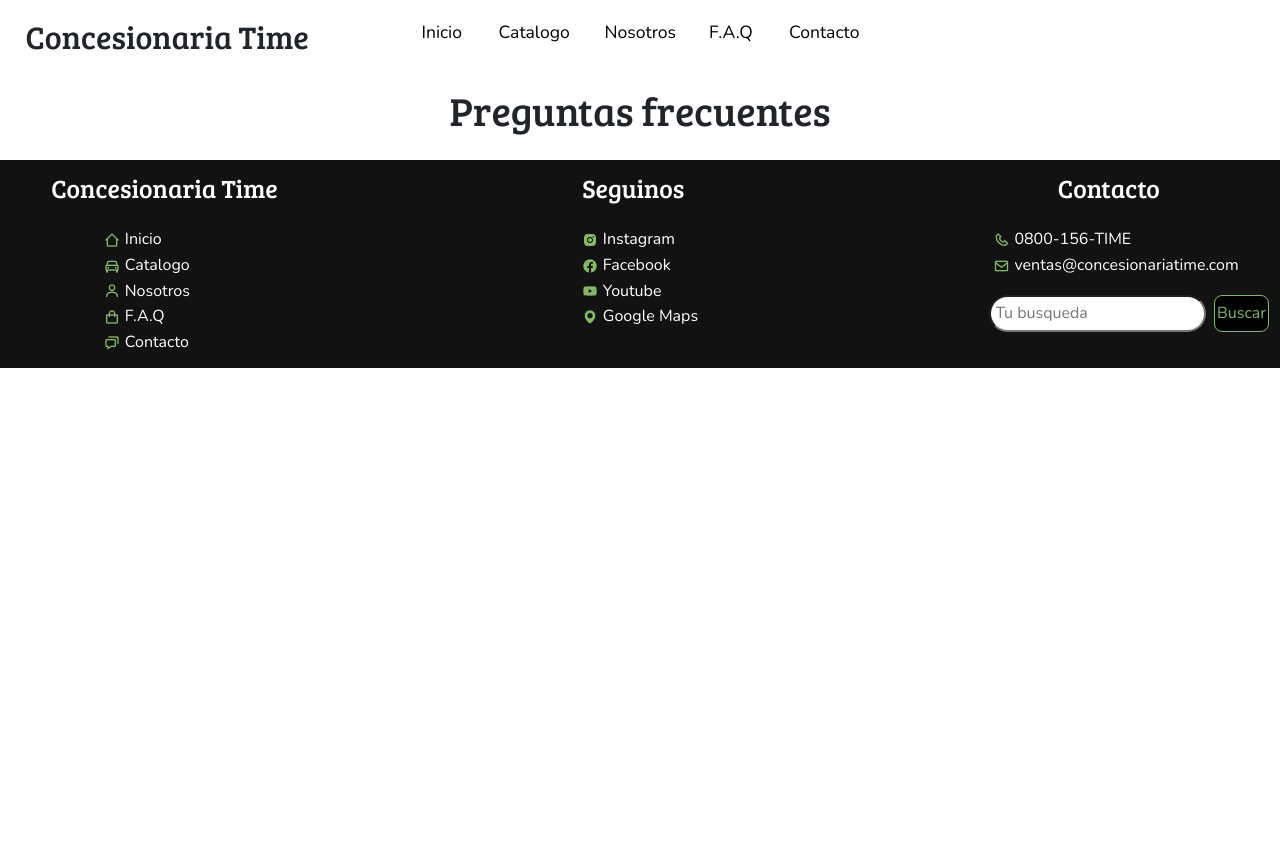
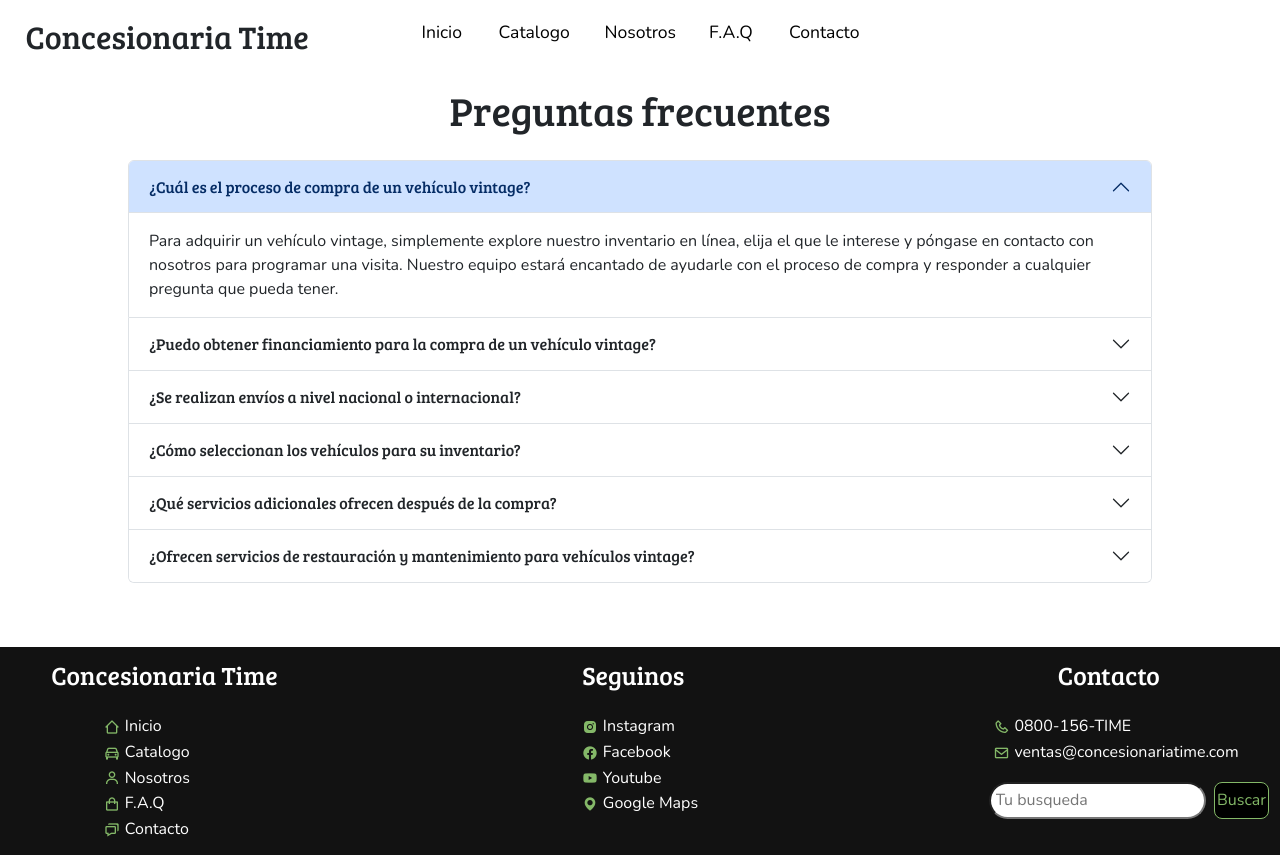
Before and after one commit to LueDz/lucasdiaz-entregafinal, a website: page pages/faq.html in a window 1280 px wide. Before the commit the page ends 800 px from the top, so only its background shows below. Drawn offline with nearby package versions, Linux system fonts and the light colour scheme; a web font is replaced by a local one.

Commit message:
avanzando con faq

```diff
--- a/pages/faq.html
+++ b/pages/faq.html
@@ -55,9 +55,97 @@
 
       <header>
         <h1>Preguntas frecuentes</h1>
+      </header>
+
+<!-- Seccion preguntas y respuestas -->
+
+      <section class="f_a_q">
+        <div class="accordion" id="accordionExample">
+
+          <div class="accordion-item">
+            <h2 class="accordion-header" id="headingOne">
+              <button class="accordion-button" type="button" data-bs-toggle="collapse" data-bs-target="#collapseOne" aria-expanded="true" aria-controls="collapseOne">
+                ¿Cuál es el proceso de compra de un vehículo vintage?
+              </button>
+            </h2>
+            <div id="collapseOne" class="accordion-collapse collapse show" aria-labelledby="headingOne" data-bs-parent="#accordionExample">
+              <div class="accordion-body">
+                Para adquirir un vehículo vintage, simplemente explore nuestro inventario en línea, elija el que le interese y póngase en contacto con nosotros para programar una visita. Nuestro equipo estará encantado de ayudarle con el proceso de compra y responder a cualquier pregunta que pueda tener.
+              </div>
+            </div>
+          </div>
+
+          <div class="accordion-item">
+            <h2 class="accordion-header" id="headingTwo">
+              <button class="accordion-button collapsed" type="button" data-bs-toggle="collapse" data-bs-target="#collapseTwo" aria-expanded="false" aria-controls="collapseTwo">
+                ¿Puedo obtener financiamiento para la compra de un vehículo vintage?
+              </button>
+            </h2>
+            <div id="collapseTwo" class="accordion-collapse collapse" aria-labelledby="headingTwo" data-bs-parent="#accordionExample">
+              <div class="accordion-body">
+                Ofrecemos opciones de financiamiento para facilitar la compra de su vehículo vintage. Póngase en contacto con nuestro equipo financiero para discutir las opciones disponibles y recibir asesoramiento personalizado.
+              </div>
+            </div>
+          </div>
+
+          <div class="accordion-item">
+            <h2 class="accordion-header" id="headingThree">
+              <button class="accordion-button collapsed" type="button" data-bs-toggle="collapse" data-bs-target="#collapseThree" aria-expanded="false" aria-controls="collapseThree">
+                ¿Se realizan envíos a nivel nacional o internacional?
+              </button>
+            </h2>
+            <div id="collapseThree" class="accordion-collapse collapse" aria-labelledby="headingThree" data-bs-parent="#accordionExample">
+              <div class="accordion-body">
+                Sí, realizamos envíos tanto a nivel nacional como internacional. Comuníquese con nosotros para obtener información detallada sobre los costos de envío y los tiempos de entrega para su ubicación específica.
+              </div>
+            </div>
+          </div>
+
+          <div class="accordion-item">
+            <h2 class="accordion-header" id="headingFour">
+              <button class="accordion-button collapsed" type="button" data-bs-toggle="collapse" data-bs-target="#collapseFour" aria-expanded="false" aria-controls="collapseFour">
+                ¿Cómo seleccionan los vehículos para su inventario?
+              </button>
+            </h2>
+            <div id="collapseFour" class="accordion-collapse collapse" aria-labelledby="headingFour" data-bs-parent="#accordionExample">
+              <div class="accordion-body">
+                Nuestro equipo de expertos busca vehículos con historias únicas, condiciones excepcionales y autenticidad. Cada vehículo en nuestro inventario es seleccionado cuidadosamente para garantizar calidad y singularidad.
+              </div>
+            </div>
+          </div>
+
+          <div class="accordion-item">
+            <h2 class="accordion-header" id="headingFive">
+              <button class="accordion-button collapsed" type="button" data-bs-toggle="collapse" data-bs-target="#collapseFive" aria-expanded="false" aria-controls="collapseFive">
+                ¿Qué servicios adicionales ofrecen después de la compra?
+              </button>
+            </h2>
+            <div id="collapseFive" class="accordion-collapse collapse" aria-labelledby="headingFive" data-bs-parent="#accordionExample">
+              <div class="accordion-body">
+                Después de la compra, ofrecemos servicios continuos, como mantenimiento programado, asesoramiento técnico y acceso a eventos exclusivos para propietarios de vehículos vintage.
+              </div>
+            </div>
+          </div>
+
+          <div class="accordion-item">
+            <h2 class="accordion-header" id="headingSix">
+              <button class="accordion-button collapsed" type="button" data-bs-toggle="collapse" data-bs-target="#collapseSix" aria-expanded="false" aria-controls="collapseSix">
+                ¿Ofrecen servicios de restauración y mantenimiento para vehículos vintage?
+              </button>
+            </h2>
+            <div id="collapseSix" class="accordion-collapse collapse" aria-labelledby="headingSix" data-bs-parent="#accordionExample">
+              <div class="accordion-body">
+                Sí, contamos con servicios especializados de restauración y mantenimiento para mantener su vehículo vintage en óptimas condiciones. Puede ponerse en contacto con nuestro taller para obtener más información sobre los servicios disponibles.
+              </div>
+            </div>
+          </div>
 
 
-      </header>
+        </div>
+      </section>
+
+
+      <script src="../js/bootstrap.js"></script>
 </body>
 
 <footer>
--- a/scss/style.scss
+++ b/scss/style.scss
@@ -354,6 +354,13 @@ body {
 /* Pagina de F.A.Q */
 
 
+.accordion{
+  display: flex;
+  flex-direction: column;
+  width: 80%;
+  margin-left: $porcentaje *10;
+  margin-bottom: $porcentaje *5;
+}
 
 
 
```
Also changed, not shown: css/style.css, 1 other file.
